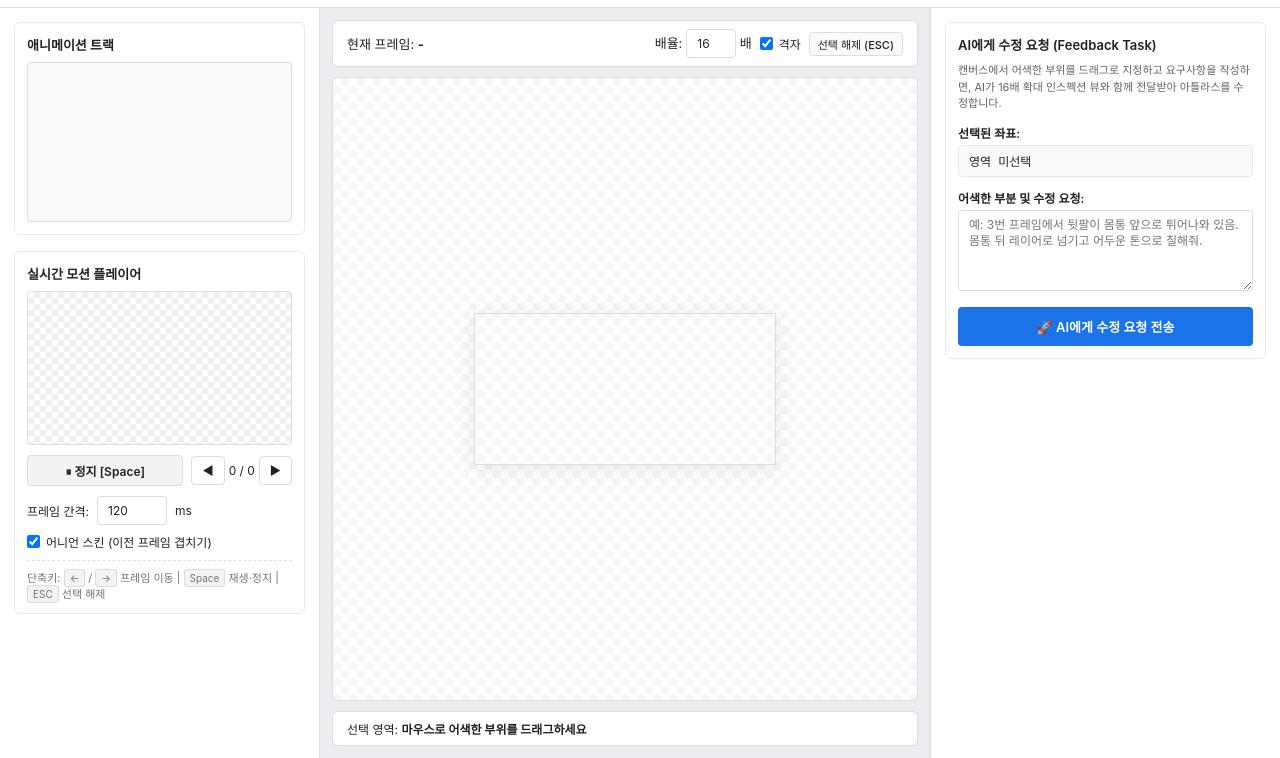
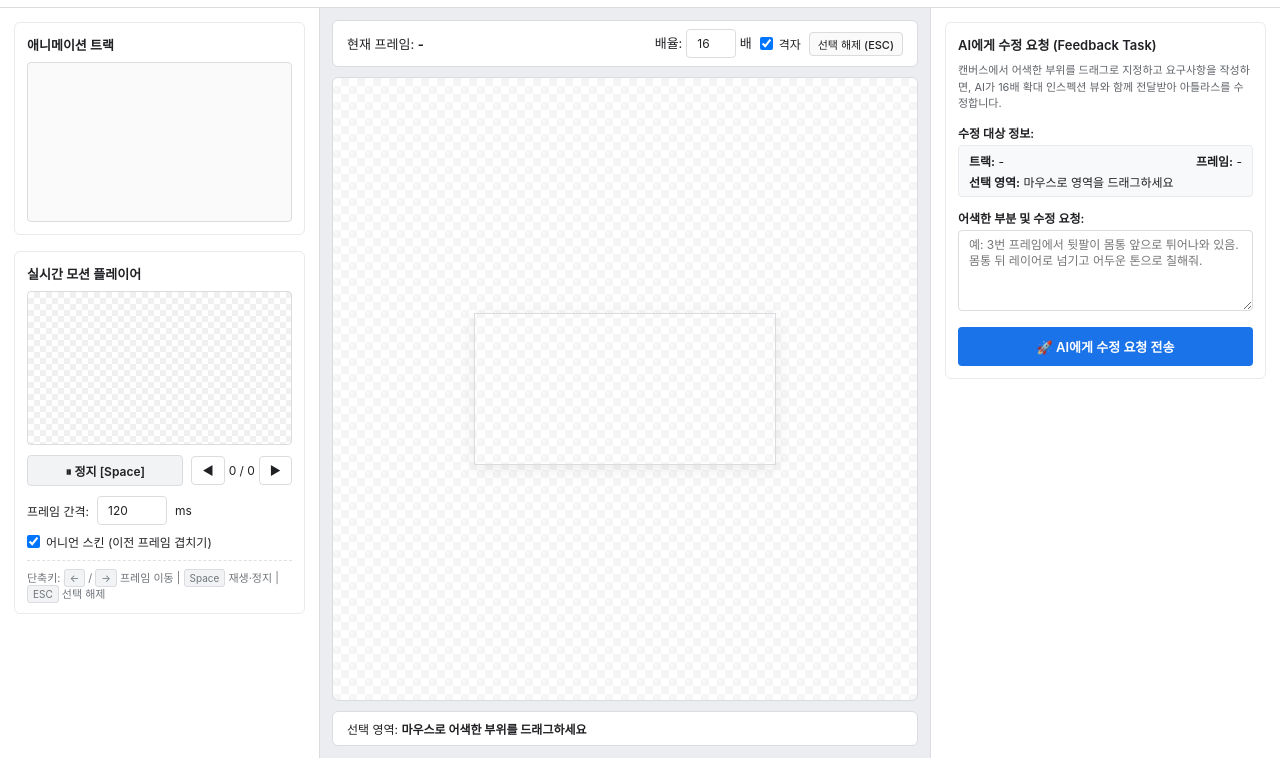
Before and after one commit to notforsaleyo/pixelwork, a plain HTML site: page web/index.html in a window 1280 px wide. Both pictures are taken after a click on the button "선택 해제 (ESC)". Shown: the part 42-800 px from the top of the page. Drawn offline with Linux system fonts and the light colour scheme; no server answers.

Commit message:
feat: visibly display target track and frame number in feedback panel

```diff
--- a/web/app.js
+++ b/web/app.js
@@ -47,6 +47,8 @@ const gridToggle = document.getElementById("grid-toggle");
 const curFrameName = document.getElementById("cur-frame-name");
 const bboxCoords = document.getElementById("bbox-coords");
 const taskBBoxDisp = document.getElementById("task-bbox-disp");
+const taskTrackDisp = document.getElementById("task-track-disp");
+const taskFrameDisp = document.getElementById("task-frame-disp");
 const patchInstruction = document.getElementById("patch-instruction");
 const btnSendTask = document.getElementById("btn-send-task");
 const taskNotice = document.getElementById("task-notice");
@@ -170,7 +172,7 @@ document.getElementById("btn-clear-selection").addEventListener("click", clearSe
 function clearSelection() {
   selectedBBox = null;
   bboxCoords.textContent = "마우스로 어색한 부위를 드래그하세요";
-  taskBBoxDisp.textContent = "영역 미선택";
+  if (taskBBoxDisp) taskBBoxDisp.textContent = "마우스로 영역을 드래그하세요";
   renderCurrentFrame();
 }
 
@@ -485,6 +487,8 @@ function renderCurrentFrame() {
   // Update text labels
   curFrameName.textContent = `${curTrack.name} [${currentFrameIndex + 1} / ${curTrack.frame_count}]`;
   frameIndicator.textContent = `${currentFrameIndex + 1} / ${curTrack.frame_count}`;
+  if (taskTrackDisp) taskTrackDisp.textContent = curTrack.name;
+  if (taskFrameDisp) taskFrameDisp.textContent = `${currentFrameIndex + 1}번 프레임`;
 
   // Get previous frame for onion skinning
   const prevIdx = (currentFrameIndex - 1 + curTrack.frame_count) % curTrack.frame_count;
--- a/web/index.html
+++ b/web/index.html
@@ -107,8 +107,14 @@
         </p>
 
         <div class="form-group">
-          <label>선택된 좌표:</label>
-          <div id="task-bbox-disp" class="info-box">영역 미선택</div>
+          <label>수정 대상 정보:</label>
+          <div class="info-box target-summary-box">
+            <div class="row" style="justify-content: space-between; margin-bottom: 4px;">
+              <span><strong>트랙:</strong> <span id="task-track-disp">-</span></span>
+              <span><strong>프레임:</strong> <span id="task-frame-disp">-</span></span>
+            </div>
+            <div><strong>선택 영역:</strong> <span id="task-bbox-disp">마우스로 영역을 드래그하세요</span></div>
+          </div>
         </div>
 
         <div class="form-group">
```
